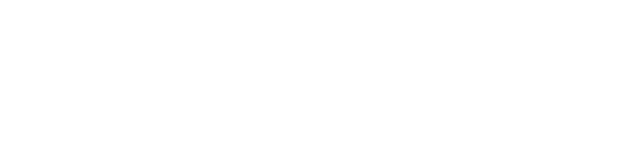
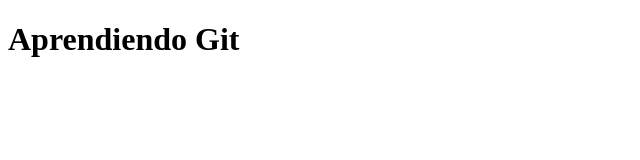
Before and after one commit to MrKrissM/Taller-Git, a plain HTML site: page index.html in a window 1280 px wide. Shown: the whole page, without its empty margins (0-640 px from the left). Drawn offline with Linux system fonts and the light colour scheme.

Commit message:
agregado Titulo de la Web

```diff
--- a/index.html
+++ b/index.html
@@ -6,6 +6,8 @@
     <title>Document</title>
 </head>
 <body>
-
+    <h1>
+        Aprendiendo Git
+    </h1>
 </body>
 </html>
```
